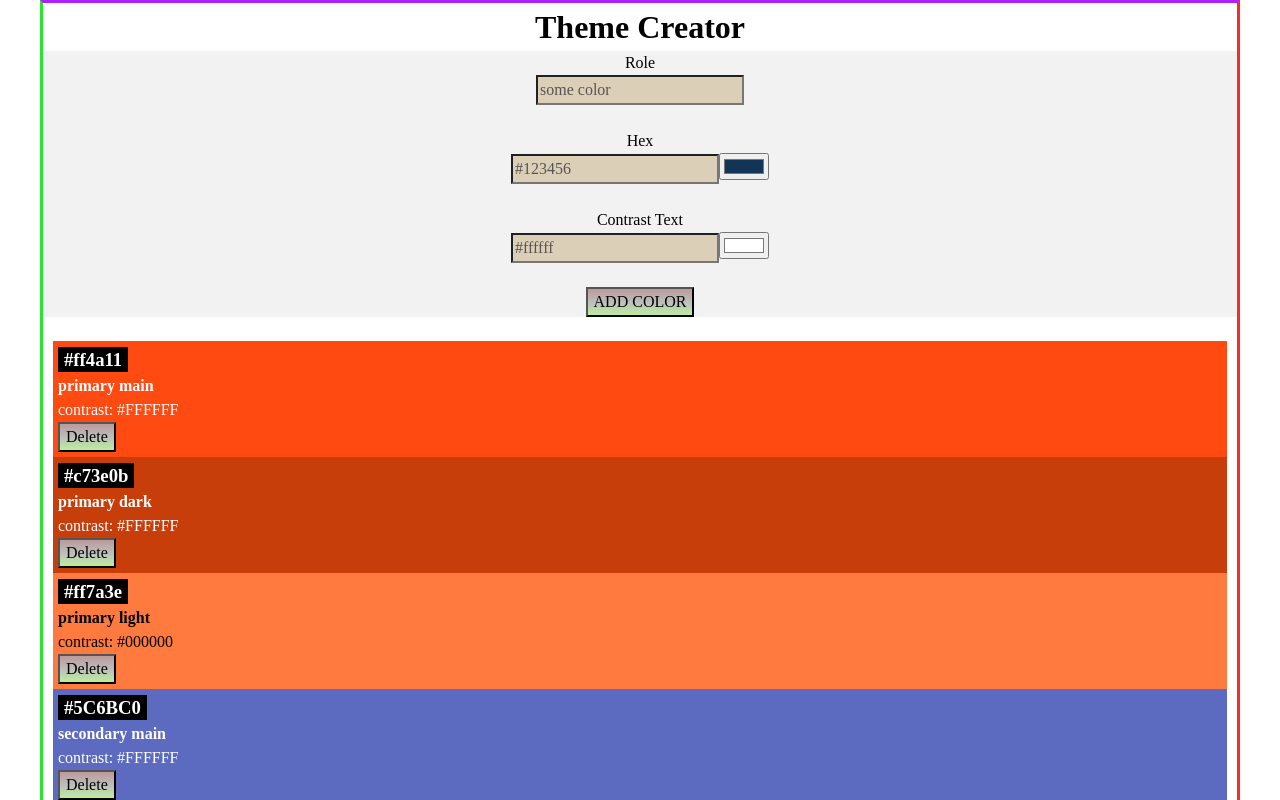
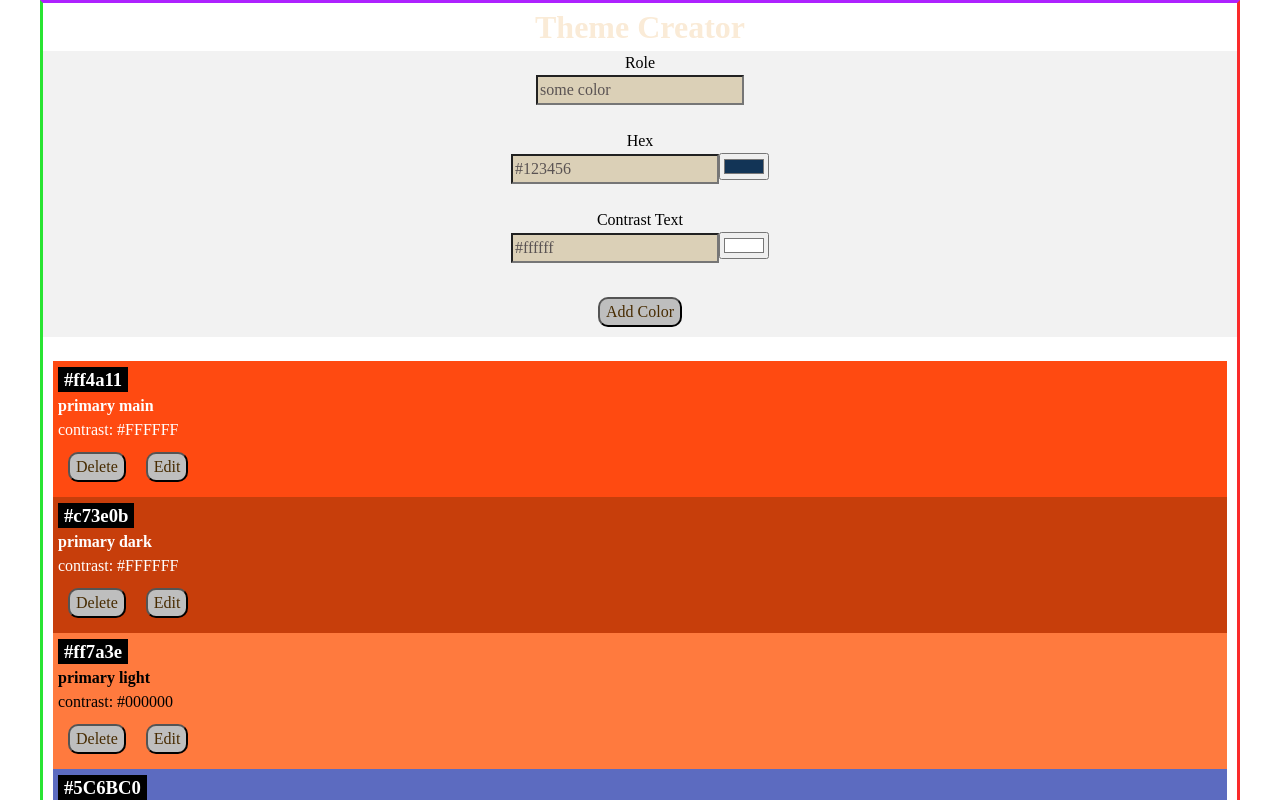
Before and after one commit to Rahaf91/react-recap-project, a React (Vite) app: page / in a window 1280 px wide. Shown: the top 800 px of the page. Built offline with nearby package versions, Linux system fonts and the light colour scheme.

Commit message:
Edit-Color

```diff
--- a/src/App.css
+++ b/src/App.css
@@ -10,4 +10,13 @@ body {
 
 h1 {
   text-align: center;
+  color: antiquewhite;
 }
+
+.message {
+  text-align: center;
+  color: rgb(245, 169, 56);
+}
+.dark-body {
+  background-color: rgb(0, 0, 0);
+}
--- a/src/App.jsx
+++ b/src/App.jsx
@@ -12,28 +12,36 @@ function App() {
     setColors([{ id: uid(), ...newColor }, ...colors]);
   }
 
-  //function to handle the deletion of a color.
   function handleDeleteColor(id) {
     const colorsToKeep = colors.filter((color) => color.id !== id);
     setColors(colorsToKeep);
   }
+
+  function handleEditColor(id, newColor) {
+    const newColors = colors.map((color) =>
+      color.id === id ? { ...color, ...newColor } : color
+    );
+    setColors(newColors);
+  }
+
   return (
-    <>
+    <div className={colors.length === 0 ? "dark-body" : ""}>
       <h1>Theme Creator</h1>
-      <ColorForm handleAddColor={handleAddColor} />
+      <ColorForm text={"Add Color"} handleAddColor={handleAddColor} />
       <br />
       {colors.length === 0 ? ( //display a message encouraging users to add new colors.
-        <p className="message">Please add new colors!</p>
+        <p className="message">Let it shine again! Please add new colors!</p>
       ) : (
         colors.map((color) => (
           <Color
             key={color.id}
             color={color}
             handleDeleteColor={handleDeleteColor}
+            handleEditColor={handleEditColor}
           />
         ))
       )}
-    </>
+    </div>
   );
 }
 export default App;
--- a/src/Components/Color/Color.jsx
+++ b/src/Components/Color/Color.jsx
@@ -1,8 +1,11 @@
 import { useState } from "react";
 import "./Color.css";
+import ColorForm from "../ColorForm/ColorForm";
 
-export default function Color({ color, handleDeleteColor }) {
+export default function Color({ color, handleDeleteColor, handleEditColor }) {
   const [isConfirmed, setIsConfirmed] = useState(false);
+  //4- Introduce a state for the edit
+  const [isEdited, setIsEdited] = useState(false);
 
   return (
     <div
@@ -12,6 +15,16 @@ export default function Color({ color, handleDeleteColor }) {
         color: color.contrastText,
       }}
     >
+      {isEdited ? ( //Reuse the ColorForm Component and display it within the Color Component when in edit mode
+        <ColorForm
+          text={"Update Color"}
+          handleAddColor={(newColor) => {
+            handleEditColor(color.id, newColor);
+            setIsEdited(false); //To exit the edit mode
+          }}
+        />
+      ) : (
+        <>
           <h3 className="color-card-headline">{color.hex}</h3>
           <h4>{color.role}</h4>
           <p>contrast: {color.contrastText}</p>
@@ -21,18 +34,18 @@ export default function Color({ color, handleDeleteColor }) {
               <button
                 type="button"
                 onClick={() => {
+                  setIsConfirmed(false);
+                }}
+              >
+                Cancel
+              </button>
+              <button
+                type="button"
+                onClick={() => {
                   handleDeleteColor(color.id);
                 }}
               >
                 Delete
-          </button>
-          <button
-            type="button"
-            onClick={() => {
-              setIsConfirmed(false);
-            }}
-          >
-            Cancel
               </button>
             </>
           ) : (
@@ -45,6 +58,16 @@ export default function Color({ color, handleDeleteColor }) {
               Delete
             </button>
           )}
+          <button
+            type="button"
+            onClick={() => {
+              setIsEdited(true);
+            }}
+          >
+            Edit
+          </button>
+        </>
+      )}
     </div>
   );
 }
--- a/src/Components/ColorForm/ColorForm.css
+++ b/src/Components/ColorForm/ColorForm.css
@@ -5,19 +5,19 @@
 }
 
 button {
-  background-image: linear-gradient(
-    rgb(187, 154, 154),
-    rgb(189, 189, 189),
-    rgb(188, 238, 154)
-  );
+  background-color: rgb(190, 190, 190);
+  color: rgb(71, 43, 1);
   justify-self: center;
+  margin: 10px;
+  border-radius: 10px;
 }
 button:hover {
   background-image: linear-gradient(
     rgba(241, 93, 118, 0.37),
-    rgba(111, 77, 175, 0.384),
+    rgba(163, 137, 212, 0.384),
     rgba(115, 202, 115, 0.61)
   );
+  color: aliceblue;
 }
 .color-lable {
   text-align: center;
--- a/src/Components/ColorForm/ColorForm.jsx
+++ b/src/Components/ColorForm/ColorForm.jsx
@@ -1,7 +1,7 @@
 import ColorInput from "../ColorInput/ColorInput";
 import "./ColorForm.css";
-
 export default function ColorForm({
+  text,
   handleAddColor,
   initialData = { role: "some color", hex: "#123456", contrastText: "#ffffff" },
 }) {
@@ -39,7 +39,8 @@ export default function ColorForm({
         <ColorInput id="contrastText" defaultValue={initialData.contrastText} />
       </label>
       <br />
-      <button type="submit">ADD COLOR</button>
+
+      <button type="submit">{text}</button>
     </form>
   );
 }
```
Lines whose indentation alone changed are shown as unchanged.
